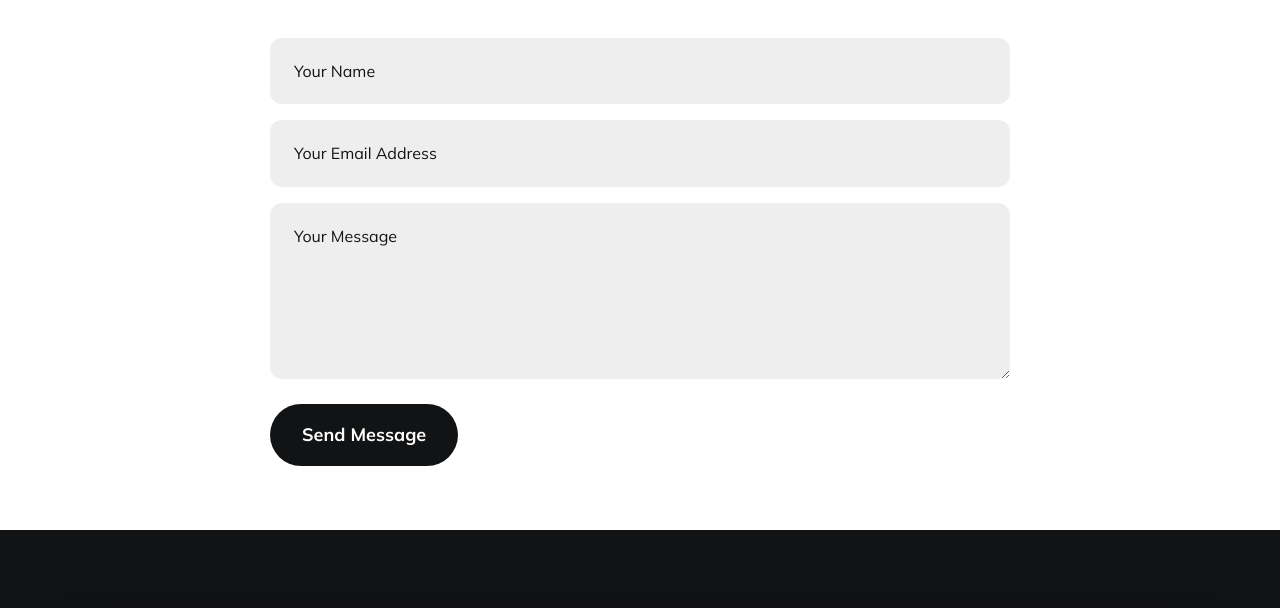
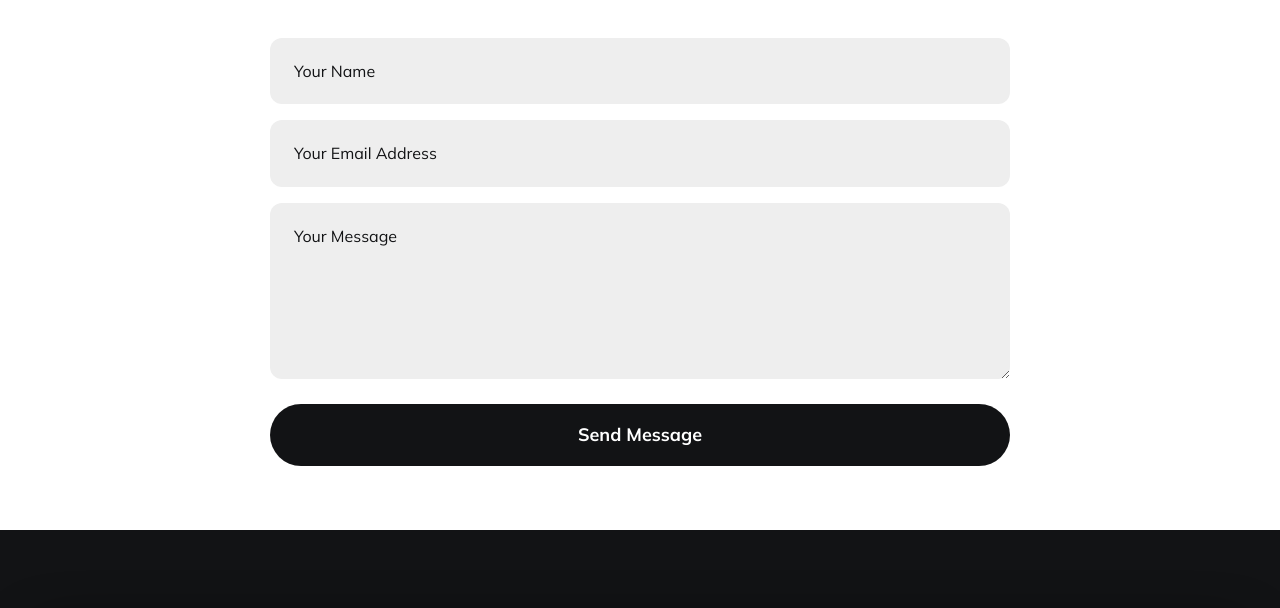
Before and after one commit to LaputanMachines/beautiful-nanaimo, a Jekyll site: the page built from _pages/contact.html, in a window 1280 px wide. Shown: the part 865-1473 px from the top of the page. Built offline with Jekyll 4.4.1, drawn with Linux system fonts in a browser that asks for light colours; grey boxes are pictures that could not be loaded.

Commit message:
Span Submit buttons to fill their container

```diff
--- a/_pages/contact.html
+++ b/_pages/contact.html
@@ -24,7 +24,7 @@ image: '/images/nanaimo-photos/nanaimo-seawall-1.jpg'
       <textarea class="form__input" id="form-text" name="text" rows="7" placeholder="Your Message" required></textarea>
     </div>
     <div class="form__group">
-      <button class="button button--primary" type="submit">Send Message</button>
+      <button class="button button--primary" id="contact-form-submit-button" type="submit">Send Message</button>
     </div>
   </form>
 </div>
--- a/_sass/3-modules/_contact.scss
+++ b/_sass/3-modules/_contact.scss
@@ -32,3 +32,9 @@
     background-color: var(--darken-gray);
   }
 }
+
+#contact-form-submit-button {
+  // Have button span the entire
+  // width of the contact form
+  width: 100%;
+}
--- a/_sass/3-modules/_subscribe.scss
+++ b/_sass/3-modules/_subscribe.scss
@@ -169,5 +169,11 @@
       top: 0;
       right: 0;
     }
+
+    #membedded-subscribe {
+      // Have button span the entire
+      // width of the contact form
+      width: 100%;
+    }
   }
 }
```
